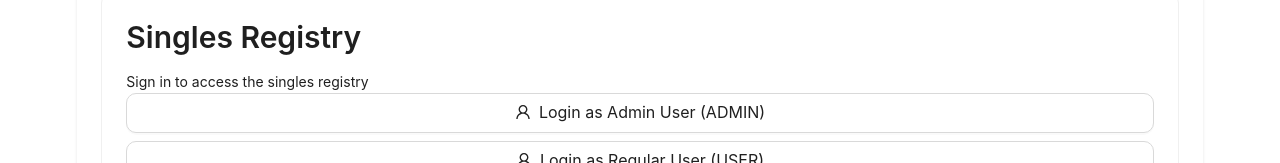
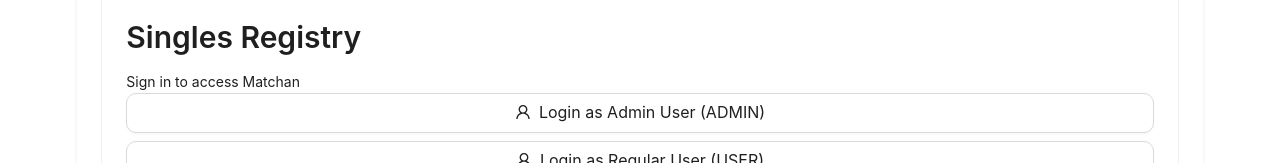
Before and after one commit to Seebiscuit/matchan, a Next.js app: page /auth/signin in a window 1280 px wide. Shown: the part 119-282 px from the top of the page. Built offline with nearby package versions, Linux system fonts and the light colour scheme; no server answers.

Commit message:
Update the app name

```diff
--- a/src/app/auth/signin/page.tsx
+++ b/src/app/auth/signin/page.tsx
@@ -17,7 +17,7 @@
             Singles Registry
           </Typography.Title>
           <Typography.Text>
-            Sign in to access the singles registry
+            Sign in to access Matchan
           </Typography.Text>
         </div>
 
--- a/src/app/layout.tsx
+++ b/src/app/layout.tsx
@@ -7,7 +7,7 @@
 const inter = Inter({ subsets: ['latin'] });
 
 export const metadata = {
-  title: 'Singles Registry',
+  title: 'Matchan',
   description: 'Registry application for singles',
 };
 
```
